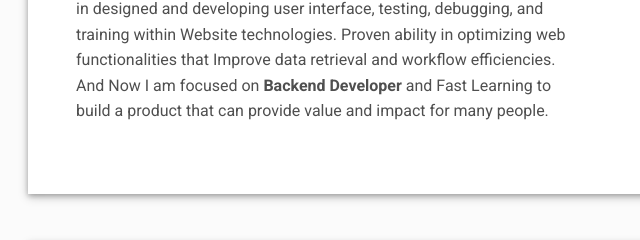
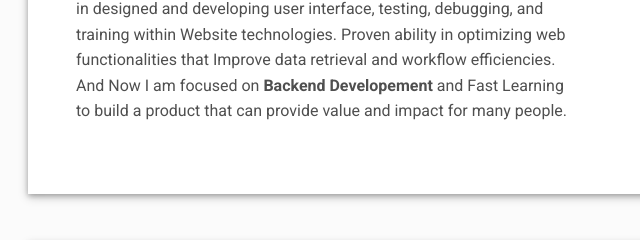
Before and after one commit to fpurnahar/fpurnahar.github.io, a plain HTML site: page index.html in a window 1280 px wide. Shown: the part 800-1040 px from the top of the page, 54-694 px from the left. Drawn offline with Linux system fonts and the light colour scheme.

Commit message:
perbaharui
perbaharui BackEndDevelopement

```diff
--- a/index.html
+++ b/index.html
@@ -125,7 +125,7 @@
                 <p>Hello! I’m Fadhil Purnahar. Web Developer whit 3+ years of experience in designed and developing
                   user interface, testing, debugging, and training within Website technologies. Proven
                   ability in optimizing web functionalities that Improve data retrieval and workflow
-                  efficiencies. And Now I am focused on <strong> Backend Developer </strong> and Fast Learning to
+                  efficiencies. And Now I am focused on <strong> Backend Developement </strong> and Fast Learning to
                   build a product that can provide value and impact for many people.
                 </p>
               </div>
```
